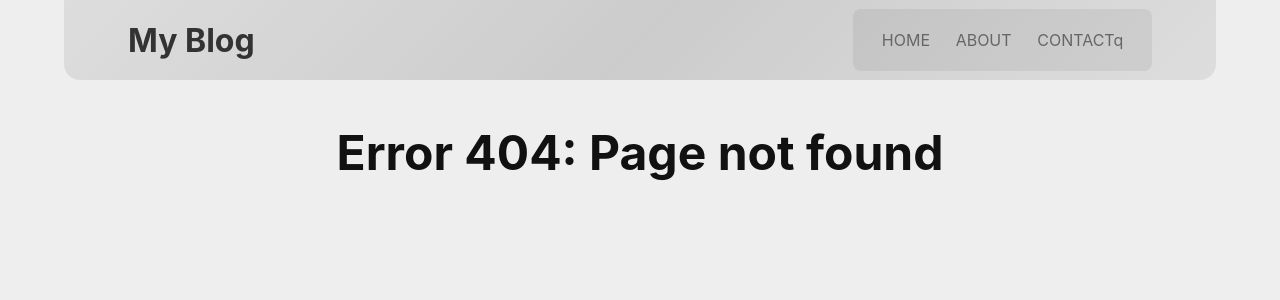
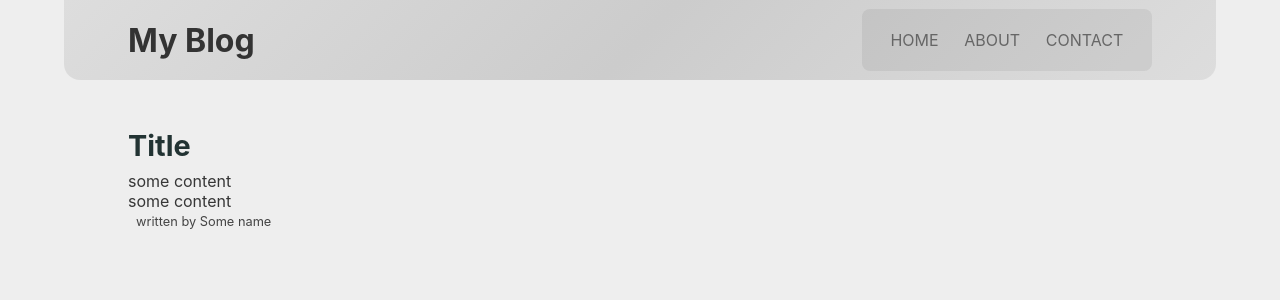
Before and after one commit to adamni21/Full_stack_blog-practice-project-, a React (Create React App) app in the folder client/: page /article in a window 1280 px wide. Before the commit this address had no page. Shown: the top 300 px of the page. Built offline with nearby package versions, Linux system fonts and the light colour scheme.

Commit message:
new page Article

```diff
--- a/client/src/App.tsx
+++ b/client/src/App.tsx
@@ -8,6 +8,7 @@ import Home from './Components/pages/Home/Home'
 import About from './Components/pages/About/About';
 import Contact from './Components/pages/Contact/Contact';
 import PageNotFound from './Components/pages/404/PageNotFound';
+import Article from "./Components/pages/Arcticle/Article";
 
 
 const client = new ApolloClient({
@@ -27,6 +28,7 @@ function App() {
         <ApolloProvider client={client}>
           <Routes>
             <Route path="/home" element={ <Home/> }/>
+            <Route path="/article/*" element={ <Article/> }/>
             <Route path="/about" element={ <About/> }/>
             <Route path="/contact" element={ <Contact/> }/>
             <Route path="/" element={ <Navigate to="/home"/> }/>
--- a/client/src/Components/layout/Header.tsx
+++ b/client/src/Components/layout/Header.tsx
@@ -17,7 +17,7 @@ const Header: FC<Props> = props => {
             <StyledNav>
                 <NavLink to="/home" className={navData => `${navData.isActive ? "isActive" : "notActive"}`}>HOME</NavLink>
                 <NavLink to="/about" className={navData => `${navData.isActive ? "isActive" : "notActive"}`}>ABOUT</NavLink>
-                <NavLink to="/404" className={navData => `${navData.isActive ? "isActive" : "notActive"} `}>CONTACTq</NavLink>
+                <NavLink to="/404" className={navData => `${navData.isActive ? "isActive" : "notActive"} `}>CONTACT</NavLink>
             </StyledNav>
         </StyledHeader>
     )
--- /dev/null
+++ b/client/src/Components/pages/Arcticle/Article.styles.ts
@@ -0,0 +1,33 @@
+import styled from "styled-components";
+
+
+export const StyledMain = styled.main`
+    box-sizing: border-box;
+    background-color: #0000;
+    margin: 4rem auto 0;
+    border-radius: .3rem;
+    width: 80%;
+`;
+
+export const StyledArticle = styled.div`
+    margin: 1rem 0 2rem;
+    max-width: 60rem;
+    text-align: left;
+`;
+
+export const StyledTitle = styled.h2`
+    font-size: 1.8rem;
+    color: #233;
+    margin: 0 0 .5rem;
+`;
+
+export const StyledContent = styled.p`
+    color: #363636;
+    margin: 0;
+`;
+
+export const StyledAuthor = styled.p`
+    color: #444;
+    font-size: .8rem;
+    margin: .2rem 0 0 .5rem
+`;
--- /dev/null
+++ b/client/src/Components/pages/Arcticle/Article.tsx
@@ -0,0 +1,20 @@
+import { FC } from "react";
+import { StyledArticle, StyledAuthor, StyledContent, StyledMain, StyledTitle } from "./Article.styles";
+
+
+const Article: FC = () => {
+    const {title, content, author_name} = {title: "Title", content: "some content", author_name: "Some name"};
+
+  return (
+    <StyledMain>
+      <StyledArticle>
+        <StyledTitle>{title}</StyledTitle>
+        <StyledContent>{content}<br/>{content}</StyledContent>
+        <StyledAuthor>written by {author_name}</StyledAuthor>
+      </StyledArticle>
+    </StyledMain>
+  );
+};
+
+
+export default Article;
--- a/client/src/Components/pages/Home/ArticlePreview.tsx
+++ b/client/src/Components/pages/Home/ArticlePreview.tsx
@@ -9,7 +9,7 @@ interface Props {
 };
 
 const ArticlePreview: FC<Props> = props => {
-    const url = `../article/${props.title.toLocaleLowerCase().replaceAll(" ", "-")}_${props.id}`;
+    const url = `../article/${props.title.toLocaleLowerCase().replaceAll(" ", "-")}%${props.id}`;
 
     return (
         <StyledArticle>
```
